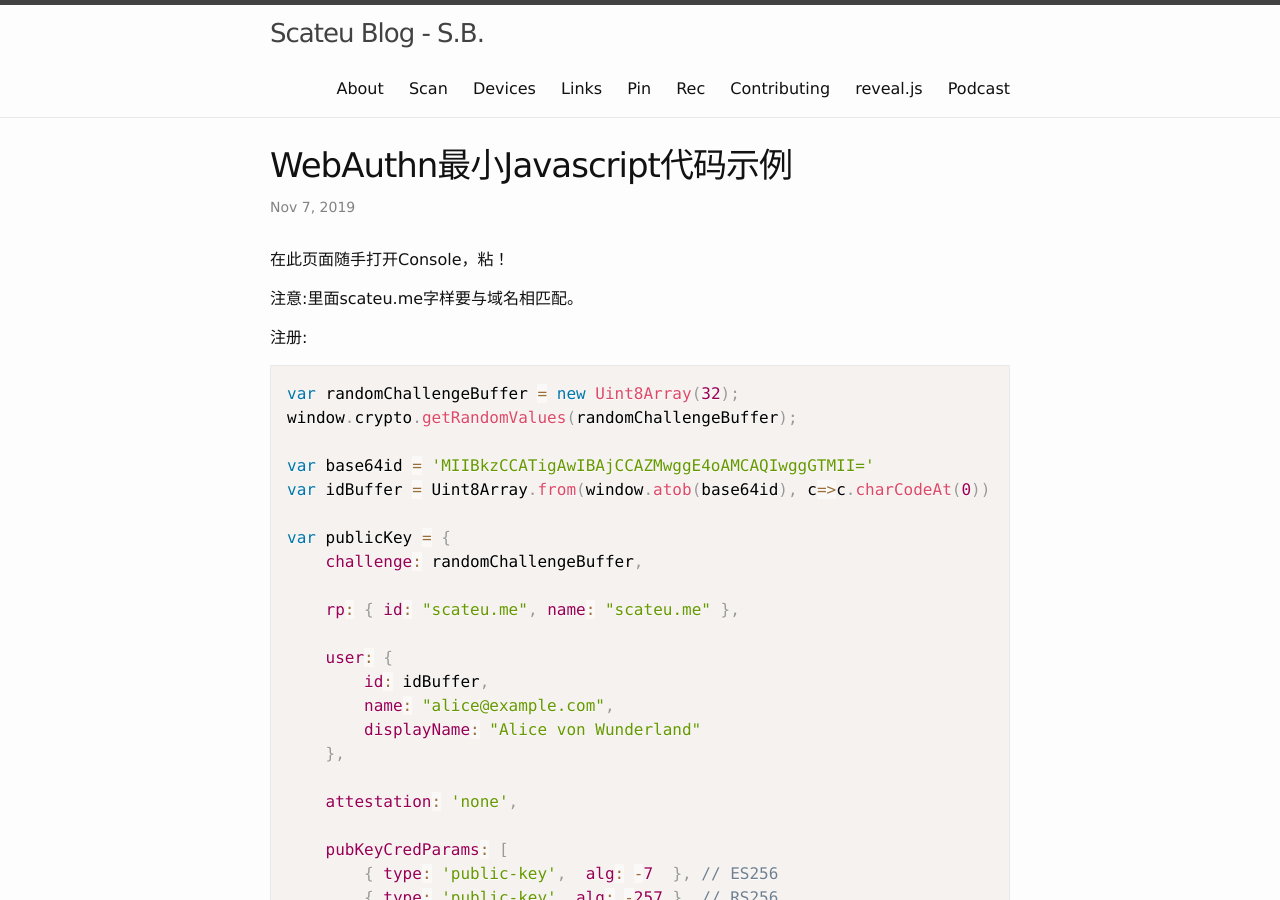
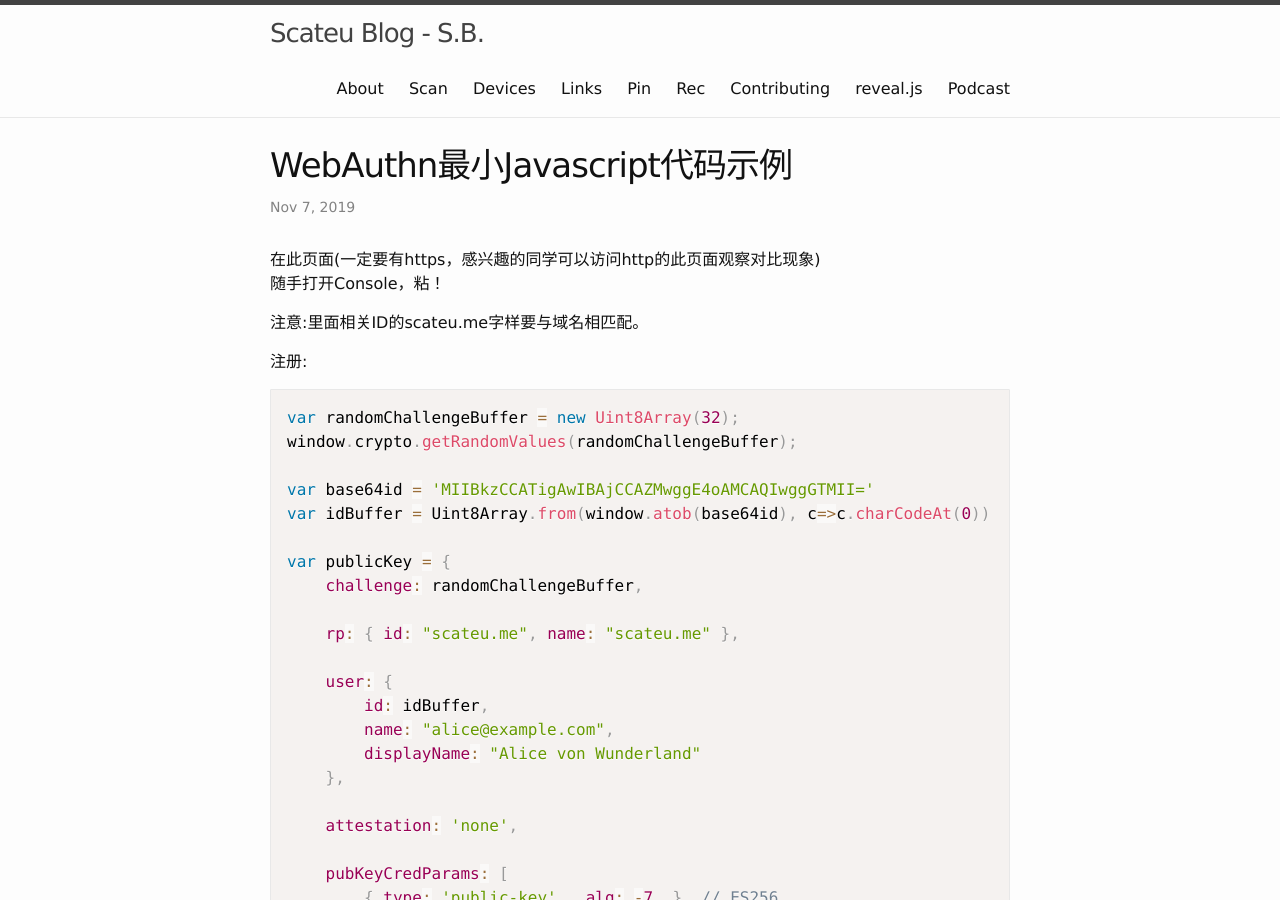
Before and after one commit to scateu/scateu.github.io, a Jekyll site: the page built from _posts/2019-11-07-webauthn.md, in a window 1280 px wide and 900 px high. Built offline with Jekyll 4.4.1, drawn with Linux system fonts in a browser that asks for light colours; nearby versions of some CDN libraries; comment, search, counter and statistics services are not loaded.

Commit message:
2019年11月 7日 星期四 23时10分49秒 CST

```diff
--- a/_posts/2019-11-07-webauthn.md
+++ b/_posts/2019-11-07-webauthn.md
@@ -4,9 +4,10 @@ date: 2019-11-07
 layout: post
 ---
 
-在此页面随手打开Console，粘！
+在此页面(一定要有https，感兴趣的同学可以访问http的此页面观察对比现象)
+随手打开Console，粘！
 
-注意:里面scateu.me字样要与域名相匹配。
+注意:里面相关ID的scateu.me字样要与域名相匹配。
 
 
 注册:
```
